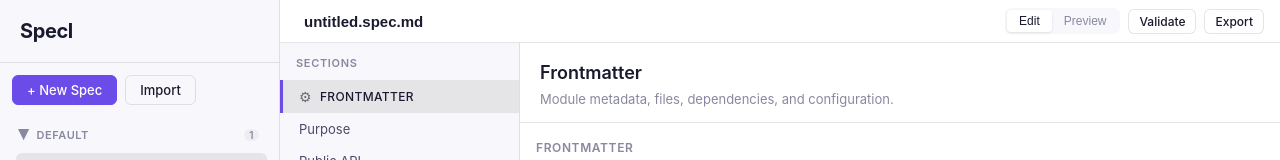
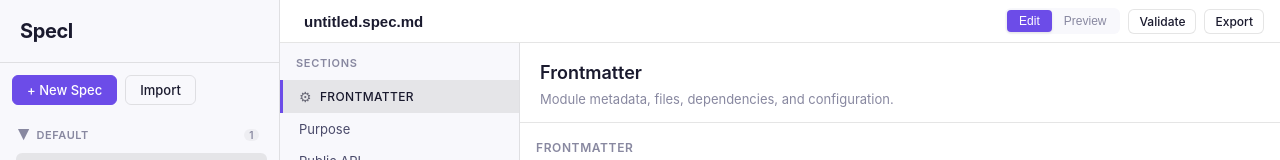
Before and after one commit to corvid-agent/specl, an Angular app: page / in a window 1280 px wide. Both pictures are taken after a click on the button "+ New Spec". Shown: the top 160 px of the page. Built offline with nearby package versions, Linux system fonts and the light colour scheme.

Commit message:
fix: use accent color for active Edit/Preview tab (#21)
Change the selected state of the Edit/Preview toggle button to use
the purple accent color background with white text, making the
active state more visually distinct.

Fixes #19

```diff
--- a/src/app/pages/editor/editor-page.scss
+++ b/src/app/pages/editor/editor-page.scss
@@ -67,8 +67,8 @@
   transition: all 0.15s;
 
   &.active {
-    background: var(--surface);
-    color: var(--text-primary);
+    background: var(--accent);
+    color: #fff;
     box-shadow: 0 1px 3px rgba(0, 0, 0, 0.1);
   }
 
```
